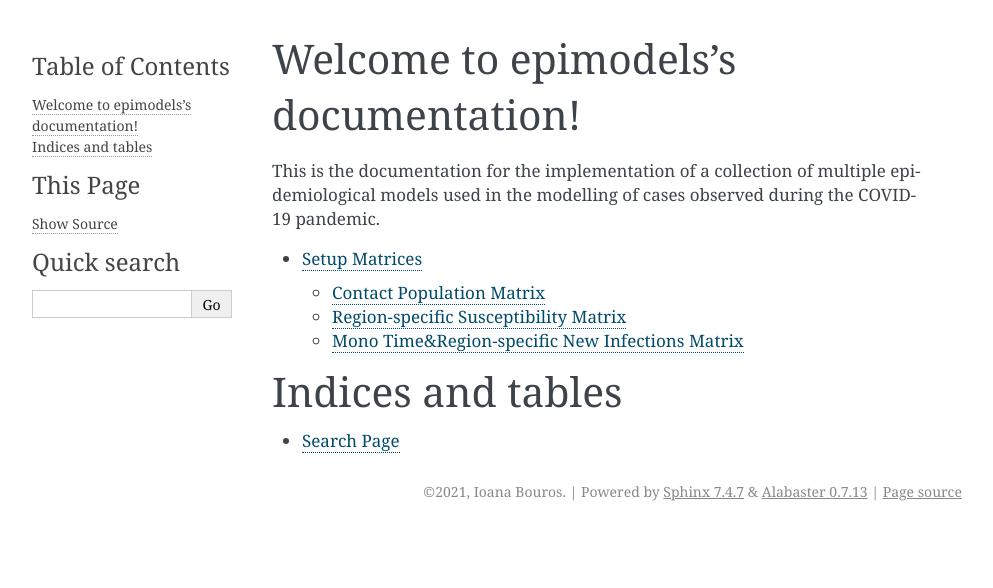
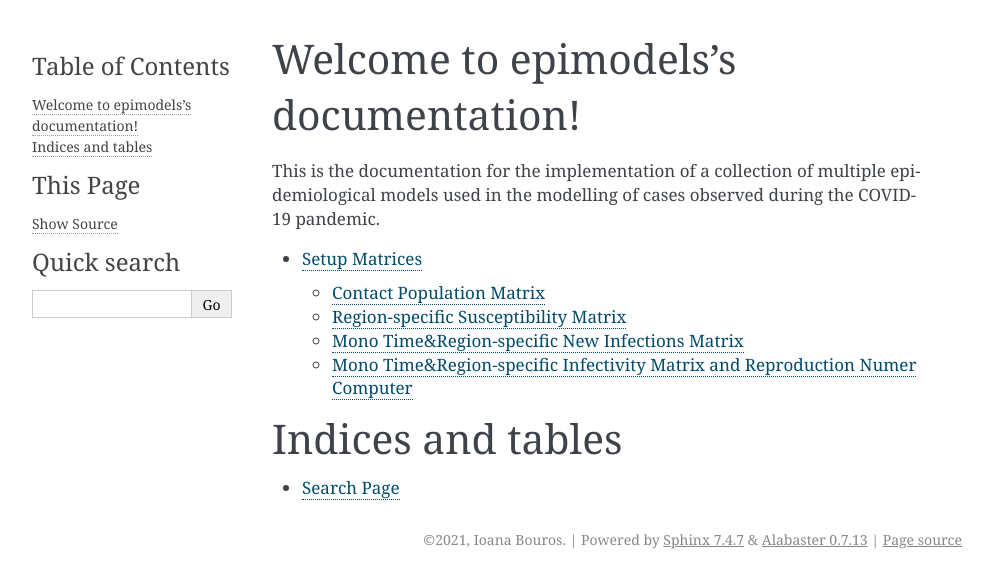
Before and after one commit to I-Bouros/multi-epi-model-cross-analysis, a Sphinx documentation site: the page built from docs/source/index.rst, in a window 1280 px wide. Shown: the top 588 px of the page, without its empty margins (148-1141 px from the left). Built offline with Sphinx 7.4.7, drawn with Linux system fonts in a browser that asks for light colours.

Commit message:
Add to new class to documentation

```diff
--- a/docs/source/setup_matrices.rst
+++ b/docs/source/setup_matrices.rst
@@ -27,3 +28,9 @@
 
 .. autoclass:: UniNextGenMatrix
   :members:
+
+Mono Time&Region-specific Infectivity Matrix and Reproduction Numer Computer
+****************************************************************************
+
+.. autoclass:: UniInfectivityMatrix
+  :members:
```
Also changed, not shown: other parts of docs/source/setup_matrices.rst (+1 -0 lines).
